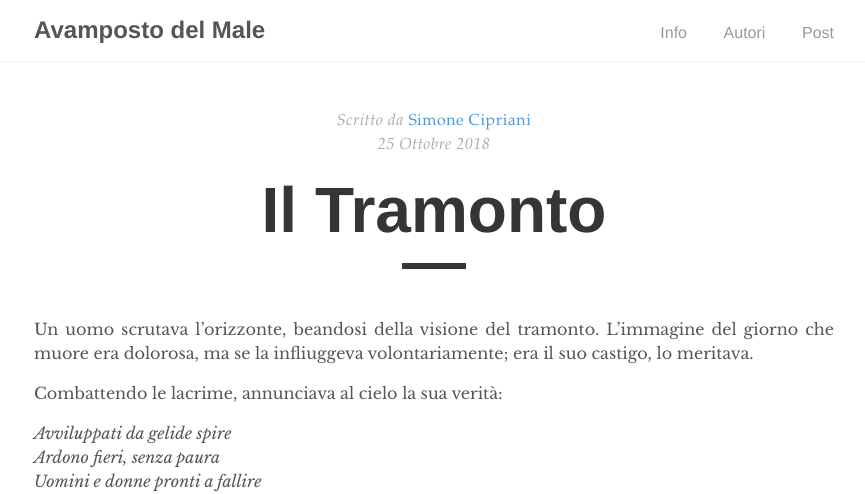
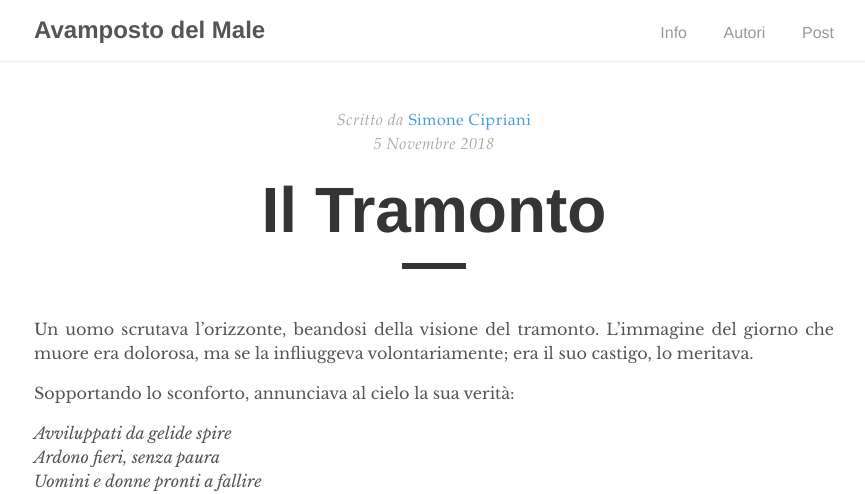
Before and after one commit to eviloutpost/eviloutpost.github.io, a Jekyll site: the page built from _posts/2018-11-05-avviluppati.md, in a window 1280 px wide. Shown: the top 494 px of the page, without its empty margins (206-1071 px from the left). Built offline with Jekyll 4.4.1, drawn with Linux system fonts in a browser that asks for light colours.

Commit message:
Prepared post for publication

```diff
--- a/_posts/2018-10-25-avviluppati.md
+++ b/_posts/2018-11-05-avviluppati.md
@@ -7,7 +7,7 @@ display: 1
 
 Un uomo scrutava l'orizzonte, beandosi della visione del tramonto. L'immagine del giorno che muore era dolorosa, ma se la infliuggeva volontariamente; era il suo castigo, lo meritava.
 
-Combattendo le lacrime, annunciava al cielo la sua verità:
+Sopportando lo sconforto, annunciava al cielo la sua verità:
 
 <div style="font-style: italic;" >
 Avviluppati da gelide spire <br/>
```
